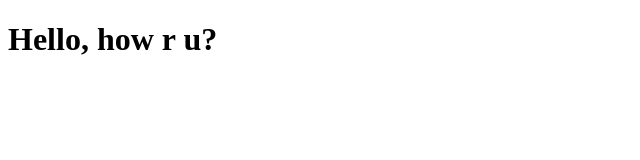
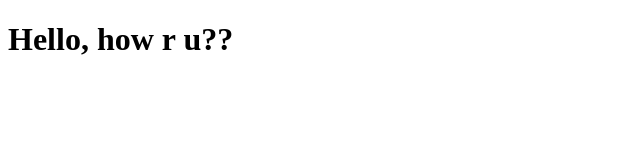
Before and after one commit to awis1/myrep, a plain HTML site: page index.html in a window 1280 px wide. Shown: the full height of the page, 0-640 px from the left. Drawn offline with Linux system fonts and the light colour scheme.

Commit message:
fix h1 ?

```diff
--- a/index.html
+++ b/index.html
@@ -7,6 +7,6 @@
     <title>Hello World</title>
 </head>
 <body>
-    <h1> Hello, how r u? </h1>
+    <h1> Hello, how r u?? </h1>
 </body>
 </html>
```
